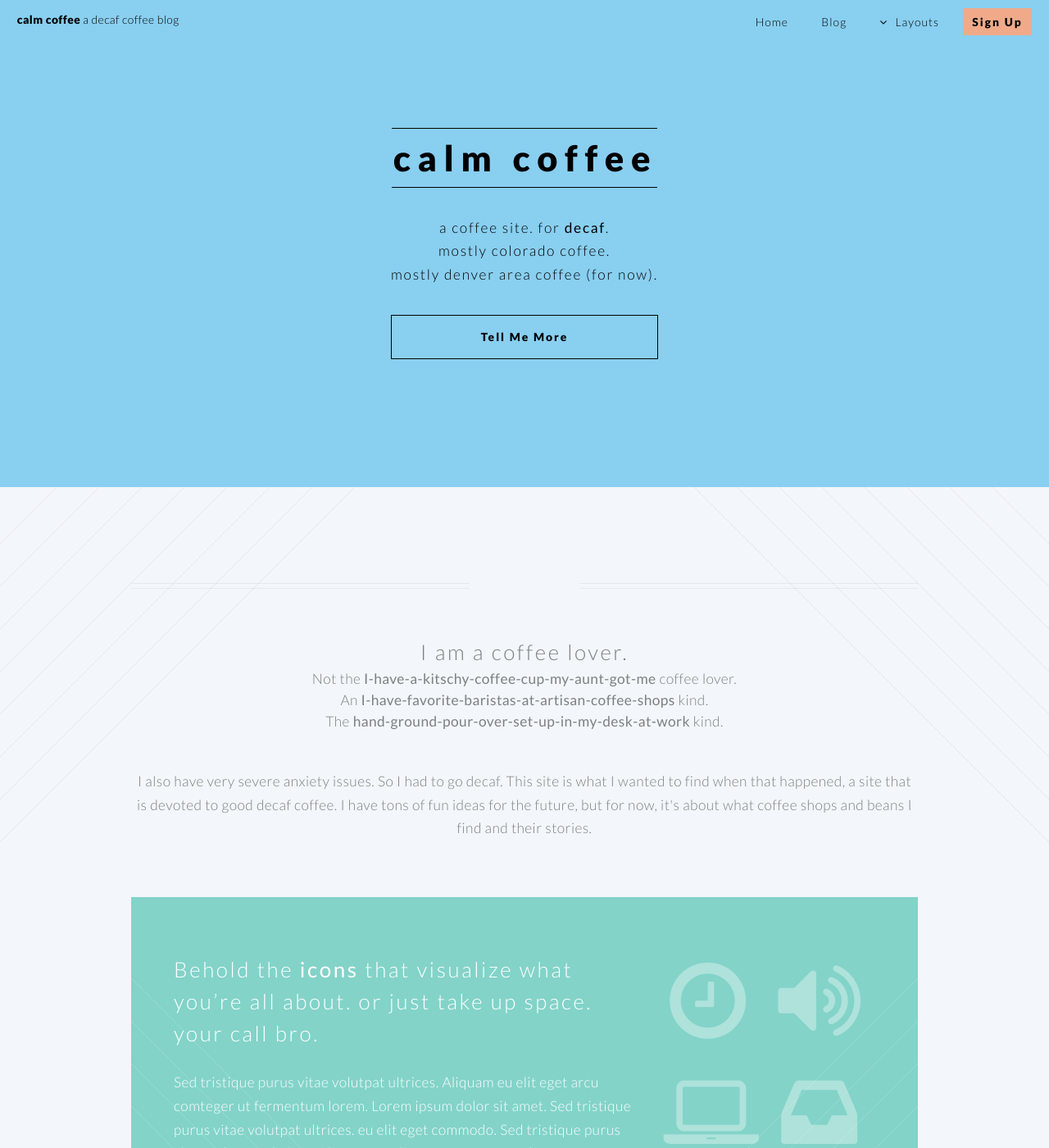
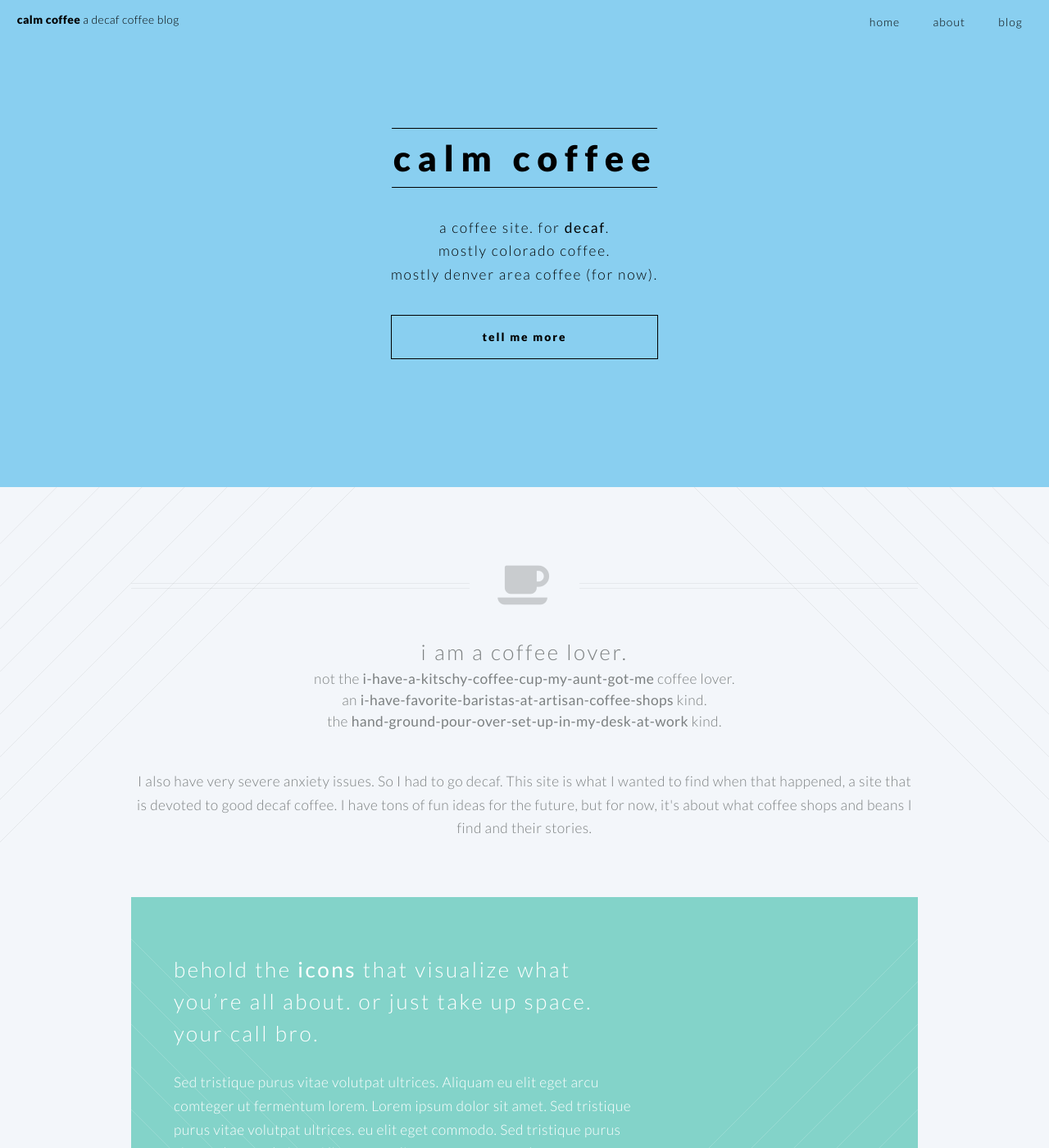
Before and after one commit to calmcoffee/calmcoffee.github.io, a Jekyll site: the page built from index.html, in a window 1280 px wide and 1400 px high. Shown: the whole window at 82% size. Built offline with Jekyll 4.4.1, drawn with Linux system fonts in a browser that asks for light colours.

```diff
--- a/_includes/header.html
+++ b/_includes/header.html
@@ -3,9 +3,10 @@
 				<nav id="nav">
 					<ul>
 						<li><a href="/">Home</a></li>
+                        <li><a href="/about.html">About</a></li>
                         <li><a href="/blog.html">Blog</a></li>
-						<li class="submenu">
-							<a href="">Layouts</a>
+						<!---<li class="submenu">
+							  <a href="">Layouts</a>
 							<ul>
 								<li><a href="/left-sidebar.html">Left Sidebar</a></li>
 								<li><a href="/right-sidebar.html">Right Sidebar</a></li>
@@ -23,7 +24,7 @@
 								</li>
 							</ul>
 						</li>
-						<li><a href="#" class="button special">Sign Up</a></li>
+						<li><a href="#" class="button special">Sign Up</a></li> -->
 					</ul>
 				</nav>
 			</header>
--- a/blog.html
+++ b/blog.html
@@ -5,11 +5,12 @@
 <article id="main">
     <header class="special container">
         <span class="icon fa-mobile"></span>
-        <h2>Decaf Coffee <strong>Blog</strong></h2>
+        <h2><strong>decaf coffee:</strong> a blog</h2>
     </header>
     <section class="wrapper style4 container">
         <ul class="posts">
           {% for post in site.posts %}
+
             <li class="wrapper {% if forloop.first %} style2 {% else %} style1 {% endif %}">
               <h2><a href="{{ post.url }}">{{ post.title }}</a></h2>
                 {{ post.excerpt }}
--- a/css/style.css
+++ b/css/style.css
@@ -63,7 +63,7 @@
 		font-weight: 300;
 		line-height: 1.75em;
 		margin-bottom: 1em;
-		text-transform: none;
+		text-transform: lowercase;
 	}
 
 		h1 a, h2 a, h3 a, h4 a, h5 a, h6 a {
@@ -287,7 +287,7 @@
 			font-family: FontAwesome;
 			font-style: normal;
 			font-weight: normal;
-			text-transform: none !important;
+			text-transform: lowercase !important;
 		}
 
 		.icon.circle {
@@ -337,7 +337,7 @@
 			}
 
 				.icon.circle.fa-google-plus:hover {
-					background: #df7b77;
+					background: #517fa4;
 				}
 
 			.icon.circle.fa-github {
@@ -516,7 +516,7 @@
 		line-height: 3.75em;
 		text-align: center;
 		text-decoration: none;
-		text-transform: none;
+		text-transform: lowercase;
 	}
 
 		input[type="button"]:hover,
@@ -640,7 +640,7 @@
 			letter-spacing: 0.075em;
 			position: absolute;
 			right: 1.5em;
-			text-transform: none;
+			text-transform: lowercase;
 			top: 0.75em;
 		}
 
@@ -677,7 +677,7 @@
 					font-family: FontAwesome;
 					font-style: normal;
 					font-weight: normal;
-					text-transform: none !important;
+					text-transform: lowercase !important;
 				}
 
 				#header nav ul li.submenu > a:before {
@@ -749,7 +749,7 @@
 		line-height: 2.25em;
 		min-width: 13em;
 		padding: 1em 0;
-		text-transform: none;
+		text-transform: lowercase;
 		margin-top: calc(-1em + 1px);
 	}
 
@@ -965,7 +965,7 @@
 			font-family: FontAwesome;
 			font-style: normal;
 			font-weight: normal;
-			text-transform: none !important;
+			text-transform: lowercase !important;
 		}
 
 		#topButton .toggle:before {
@@ -1009,7 +1009,7 @@
 			font-family: FontAwesome;
 			font-style: normal;
 			font-weight: normal;
-			text-transform: none !important;
+			text-transform: lowercase !important;
 		}
 
 		#sideButton .toggle:before {
@@ -1043,7 +1043,7 @@
 		color: white;
 		font-size: 0.8em;
 		letter-spacing: 0.075em;
-		text-transform: none;
+		text-transform: lowercase;
 	}
 
 		#topPanel nav,
--- a/index.html
+++ b/index.html
@@ -5,7 +5,7 @@
 			<article id="main">
 
 				<header class="special container">
-					<span class="icon coffee-cup"></span>
+					<span class="icon fa-coffee"></span>
 					<h2>I am a coffee lover.
 					<br />
 					<h4>Not the <strong>I-have-a-kitschy-coffee-cup-my-aunt-got-me</strong> coffee lover.
@@ -33,18 +33,7 @@
 								</footer>
 
 							</div>
-							<div class="4u skel-cell-important">
 
-								<ul class="featured-icons">
-									<li><span class="icon fa-clock-o"><span class="label">Feature 1</span></span></li>
-									<li><span class="icon fa-volume-up"><span class="label">Feature 2</span></span></li>
-									<li><span class="icon fa-laptop"><span class="label">Feature 3</span></span></li>
-									<li><span class="icon fa-inbox"><span class="label">Feature 4</span></span></li>
-									<li><span class="icon fa-lock"><span class="label">Feature 5</span></span></li>
-									<li><span class="icon fa-cog"><span class="label">Feature 6</span></span></li>
-								</ul>
-
-							</div>
 						</div>
 					</section>
 
```
